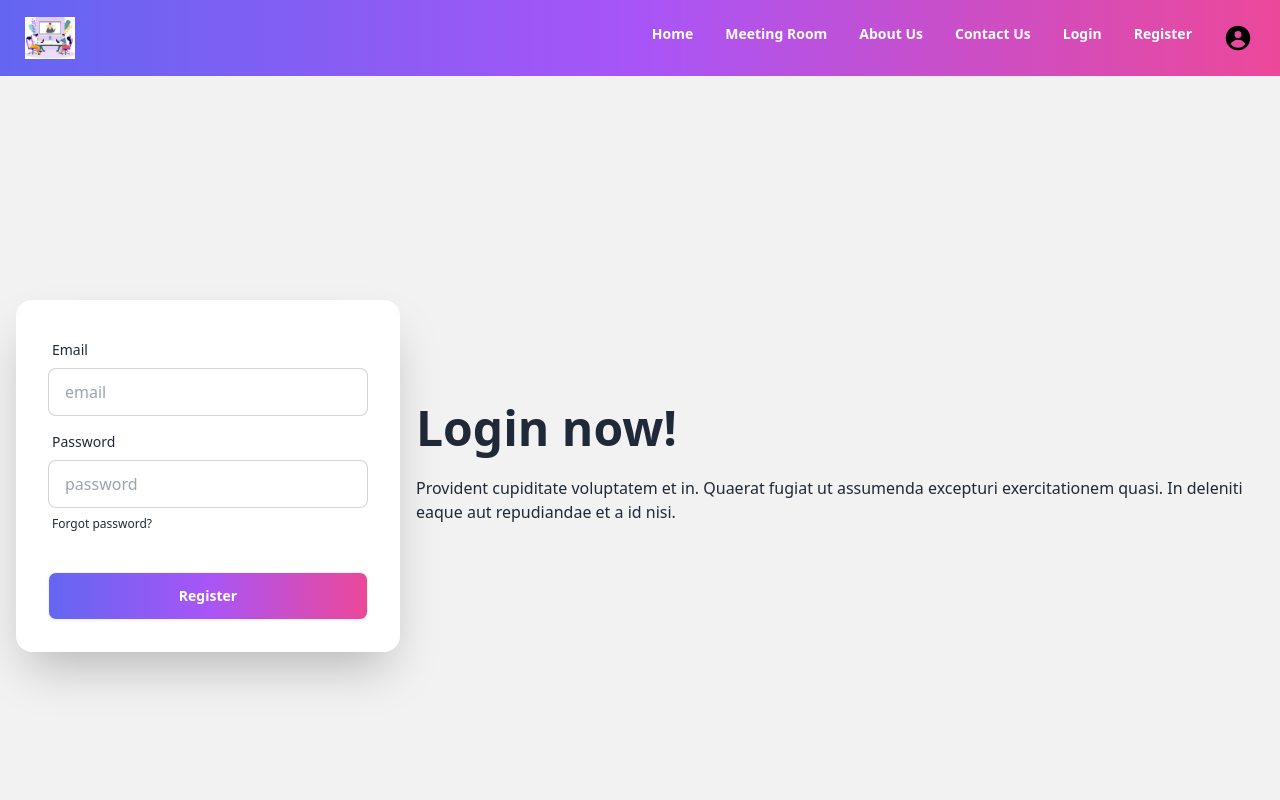
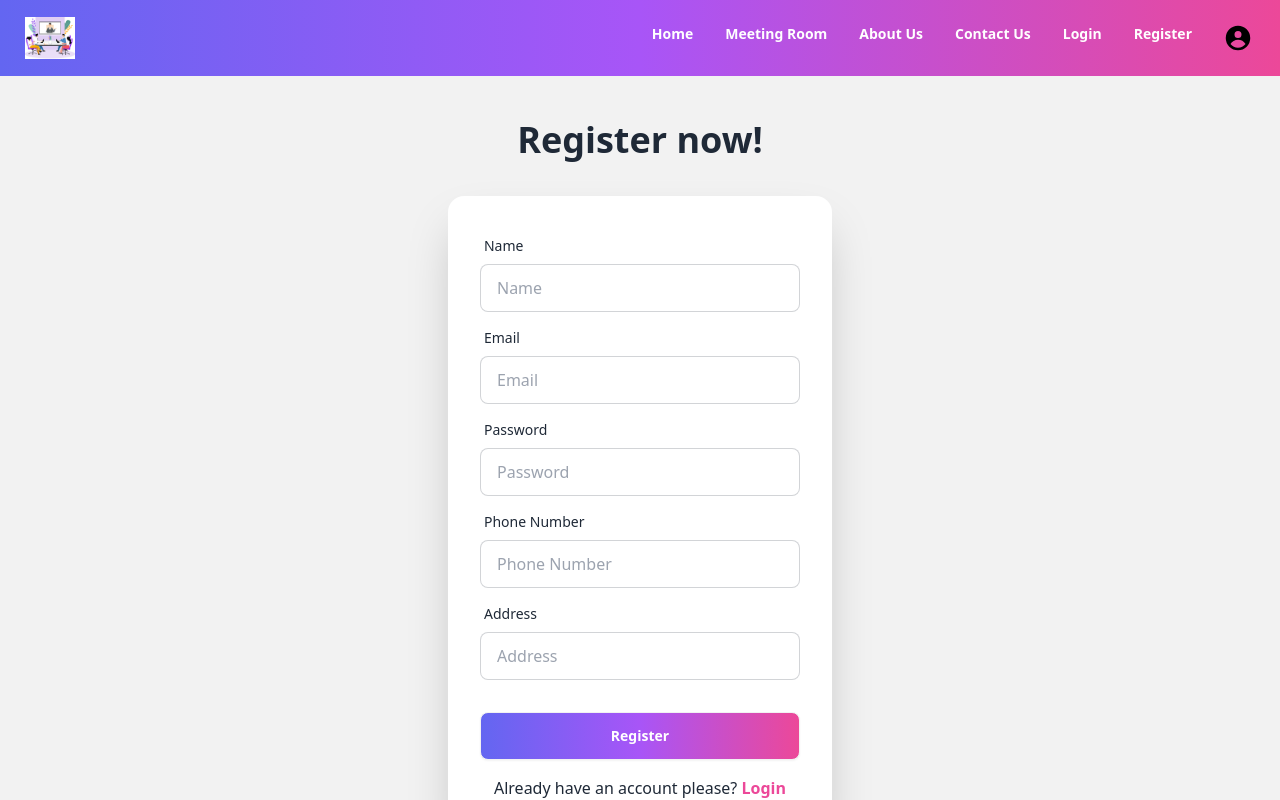
Before and after one commit to nobabsarkar/Level2-assignment5-client, a React (Vite) app: page /register in a window 1280 px wide. Shown: the top 800 px of the page. Built offline with nearby package versions, Linux system fonts and the light colour scheme.

Commit message:
complete signup

```diff
--- a/package.json
+++ b/package.json
@@ -11,10 +11,13 @@
   },
   "dependencies": {
     "@heroicons/react": "^2.2.0",
+    "@reduxjs/toolkit": "^2.5.0",
     "react": "^18.3.1",
     "react-dom": "^18.3.1",
     "react-icons": "^5.4.0",
+    "react-redux": "^9.2.0",
     "react-router-dom": "^7.1.3",
+    "sonner": "^1.7.2",
     "swiper": "^11.2.1"
   },
   "devDependencies": {
--- a/src/main.tsx
+++ b/src/main.tsx
@@ -4,13 +4,19 @@ import App from "./App.tsx";
 import "./index.css";
 import { RouterProvider } from "react-router-dom";
 import { router } from "./routes/routes.tsx";
+import { Provider } from "react-redux";
+import { store } from "./redux/store.ts";
+import { Toaster } from "sonner";
 
 ReactDOM.createRoot(document.getElementById("root")!).render(
   <React.StrictMode>
     <div className="max-w-screen-xl mx-auto">
-      <RouterProvider router={router}>
-        <App />
-      </RouterProvider>
+      <Provider store={store}>
+        <RouterProvider router={router}>
+          <App />
+        </RouterProvider>
+        <Toaster></Toaster>
+      </Provider>
     </div>
   </React.StrictMode>
 );
--- a/src/pages/Register.tsx
+++ b/src/pages/Register.tsx
@@ -1,25 +1,63 @@
+import { FormEvent } from "react";
+import { Link } from "react-router-dom";
+import { useAppDispatch, useAppSelector } from "../redux/hooks";
+import {
+  setAddress,
+  setEmail,
+  setName,
+  setPassword,
+  setPhone,
+} from "../redux/features/RegisterSlice";
+import { RootState } from "../redux/store";
+import { useSignUpMutation } from "../redux/api/auth/authApi";
+import { toast } from "sonner";
+
 const Register = () => {
+  const dispatch = useAppDispatch();
+  const { name, email, password, phone, address } = useAppSelector(
+    (state: RootState) => state.register
+  );
+
+  const [signUp] = useSignUpMutation();
+
+  const handleSumit = async (e: FormEvent) => {
+    e.preventDefault();
+    const user = await signUp({ name, email, password, phone, address });
+    if (user.data.success) {
+      toast.success(user.data.message);
+    }
+  };
+
   return (
     <div className="hero bg-base-200 min-h-screen">
-      <div className="hero-content flex-col lg:flex-row-reverse">
-        <div className="text-center lg:text-left">
-          <h1 className="text-5xl font-bold">Login now!</h1>
-          <p className="py-6">
-            Provident cupiditate voluptatem et in. Quaerat fugiat ut assumenda
-            excepturi exercitationem quasi. In deleniti eaque aut repudiandae et
-            a id nisi.
-          </p>
-        </div>
+      <div className="hero-content flex-col w-2/3">
+        <h1 className="text-4xl font-bold mb-5">Register now!</h1>
         <div className="card bg-base-100 w-full max-w-sm shrink-0 shadow-2xl">
-          <form className="card-body">
+          <form onSubmit={handleSumit} className="card-body">
+            <div className="form-control">
+              <label className="label">
+                <span className="label-text">Name</span>
+              </label>
+              <input
+                type="text"
+                id="name"
+                placeholder="Name"
+                className="input input-bordered"
+                onChange={(e) => dispatch(setName(e.target.value))}
+                value={name}
+                required
+              />
+            </div>
             <div className="form-control">
               <label className="label">
                 <span className="label-text">Email</span>
               </label>
               <input
                 type="email"
-                placeholder="email"
+                placeholder="Email"
                 className="input input-bordered"
+                onChange={(e) => dispatch(setEmail(e.target.value))}
+                value={email}
                 required
               />
             </div>
@@ -29,21 +67,50 @@ const Register = () => {
               </label>
               <input
                 type="password"
-                placeholder="password"
+                placeholder="Password"
                 className="input input-bordered"
+                onChange={(e) => dispatch(setPassword(e.target.value))}
+                value={password}
                 required
               />
+            </div>
+            <div className="form-control">
               <label className="label">
-                <a href="#" className="label-text-alt link link-hover">
-                  Forgot password?
-                </a>
+                <span className="label-text">Phone Number</span>
               </label>
+              <input
+                type="text"
+                placeholder="Phone Number"
+                className="input input-bordered"
+                onChange={(e) => dispatch(setPhone(e.target.value))}
+                value={phone}
+                required
+              />
+            </div>
+            <div className="form-control">
+              <label className="label">
+                <span className="label-text">Address</span>
+              </label>
+              <input
+                type="text"
+                placeholder="Address"
+                className="input input-bordered"
+                onChange={(e) => dispatch(setAddress(e.target.value))}
+                value={address}
+                required
+              />
             </div>
             <div className="form-control mt-6 ">
               <button className="btn text-white bg-gradient-to-r from-indigo-500 via-purple-500 to-pink-500">
                 Register
               </button>
             </div>
+            <p className="mt-2 text-center">
+              Already have an account please?{" "}
+              <Link className="text-pink-500 font-bold" to="/login">
+                Login
+              </Link>
+            </p>
           </form>
         </div>
       </div>
--- /dev/null
+++ b/src/redux/api/auth/authApi.ts
@@ -0,0 +1,15 @@
+import { baseApi } from "../baseApi";
+
+const authApi = baseApi.injectEndpoints({
+  endpoints: (builder) => ({
+    signUp: builder.mutation({
+      query: (userInfo) => ({
+        url: "/auth/register",
+        method: "POST",
+        body: userInfo,
+      }),
+    }),
+  }),
+});
+
+export const { useSignUpMutation } = authApi;
--- /dev/null
+++ b/src/redux/api/baseApi.ts
@@ -0,0 +1,7 @@
+import { createApi, fetchBaseQuery } from "@reduxjs/toolkit/query/react";
+
+export const baseApi = createApi({
+  reducerPath: "api",
+  baseQuery: fetchBaseQuery({ baseUrl: "http://localhost:5000/api" }),
+  endpoints: () => ({}),
+});
--- /dev/null
+++ b/src/redux/features/RegisterSlice.ts
@@ -0,0 +1,36 @@
+import { createSlice, PayloadAction } from "@reduxjs/toolkit";
+
+const initialState = {
+  name: "",
+  email: "",
+  password: "",
+  phone: "",
+  address: "",
+};
+
+const registerSlice = createSlice({
+  name: "register",
+  initialState,
+  reducers: {
+    setName: (state, action: PayloadAction<string>) => {
+      state.name = action.payload;
+    },
+    setEmail: (state, action: PayloadAction<string>) => {
+      state.email = action.payload;
+    },
+    setPassword: (state, action: PayloadAction<string>) => {
+      state.password = action.payload;
+    },
+    setPhone: (state, action: PayloadAction<string>) => {
+      state.phone = action.payload;
+    },
+    setAddress: (state, action: PayloadAction<string>) => {
+      state.address = action.payload;
+    },
+  },
+});
+
+export const { setName, setEmail, setPassword, setPhone, setAddress } =
+  registerSlice.actions;
+
+export default registerSlice.reducer;
--- /dev/null
+++ b/src/redux/hooks.ts
@@ -0,0 +1,6 @@
+import { useDispatch, useSelector } from "react-redux";
+import type { RootState, AppDispatch } from "./store";
+
+// Use throughout your app instead of plain `useDispatch` and `useSelector`
+export const useAppDispatch = useDispatch.withTypes<AppDispatch>();
+export const useAppSelector = useSelector.withTypes<RootState>();
--- /dev/null
+++ b/src/redux/store.ts
@@ -0,0 +1,18 @@
+import { configureStore } from "@reduxjs/toolkit";
+import registerReducer from "./features/RegisterSlice";
+import { baseApi } from "./api/baseApi";
+// ...
+
+export const store = configureStore({
+  reducer: {
+    [baseApi.reducerPath]: baseApi.reducer,
+    register: registerReducer,
+  },
+  middleware: (getDefaultMiddlewere) =>
+    getDefaultMiddlewere().concat(baseApi.middleware),
+});
+
+// Infer the `RootState` and `AppDispatch` types from the store itself
+export type RootState = ReturnType<typeof store.getState>;
+// Inferred type: {posts: PostsState, comments: CommentsState, users: UsersState}
+export type AppDispatch = typeof store.dispatch;
```
Also changed, not shown: 1 other file (tests, documents, lock files or other folders).
